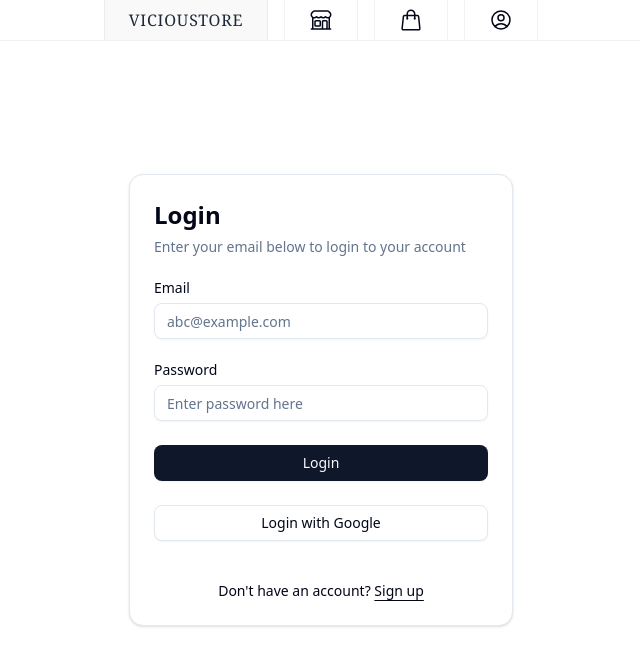
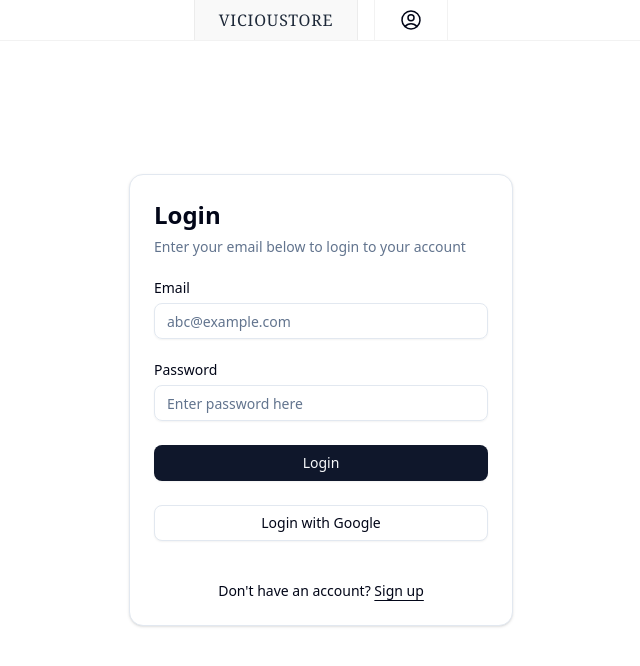
Before and after one commit to viciousircle/MSMS-CNWEB, a React (Vite) app in the folder frontend/: page /login in a window 1280 px wide. Shown: the top 666 px of the page, without its empty margins (319-959 px from the left). Built offline with nearby package versions, Linux system fonts and the light colour scheme.

Commit message:
guest nav

```diff
--- a/frontend/src/components/Structure/NavigationBar/GuestNavigationBar.jsx
+++ b/frontend/src/components/Structure/NavigationBar/GuestNavigationBar.jsx
@@ -1,21 +1,8 @@
 import React from 'react';
-import {
-    BuildingStorefrontIcon,
-    ShoppingBagIcon,
-} from '@heroicons/react/24/outline';
 import BaseNavigationBar from './BaseNavigationBar';
 
 const GuestNavigationBar = () => {
-    const navLinks = [
-        {
-            path: '/',
-            label: <BuildingStorefrontIcon className="size-6" />,
-        },
-        {
-            path: '/cart',
-            label: <ShoppingBagIcon className="size-6" />,
-        },
-    ];
+    const navLinks = [];
 
     return (
         <BaseNavigationBar
--- a/frontend/utils/api.js
+++ b/frontend/utils/api.js
@@ -1,5 +1,6 @@
 export const api = async (endpoint, options = {}) => {
-    console.log('API call:', endpoint, options); // Add this for debugging
+    // * For debug purposes only
+    console.log('API call:', endpoint, options);
 
     const token = localStorage.getItem('token');
 
```
Also changed, not shown: frontend/utils/api/product.api.js (added).
